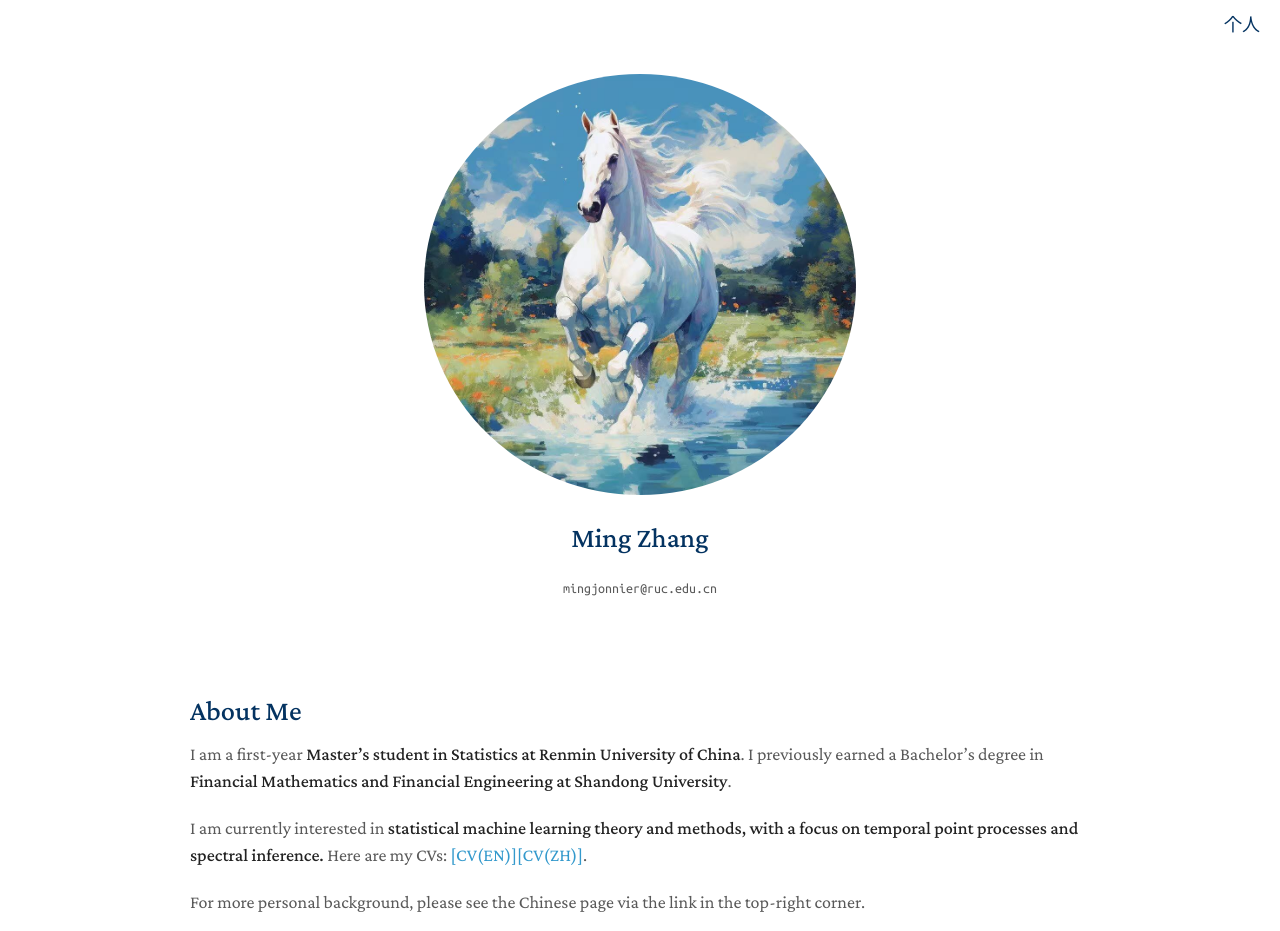
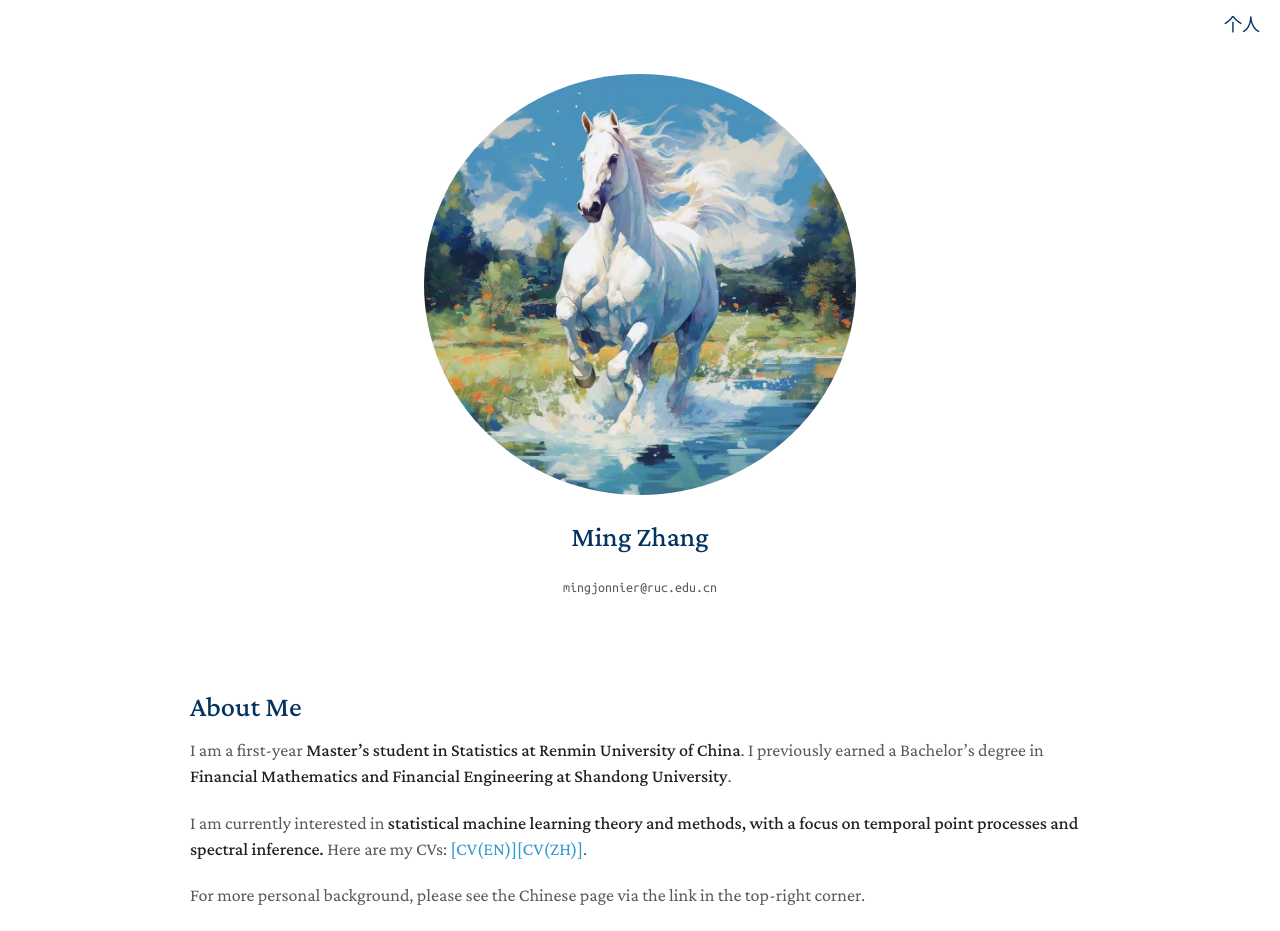
Before and after one commit to zhangming4153/zhangming4153.github.io, a Jekyll site: the page built from index.md, in a window 1280 px wide. Shown: the top 931 px of the page. Built offline with Jekyll 4.4.1, drawn with Linux system fonts in a browser that asks for light colours; a style sheet for code colours, icons or effects is not loaded.

Commit message:
Update font.css

```diff
--- a/assets/css/font.css
+++ b/assets/css/font.css
@@ -4,7 +4,7 @@
 body {
   background-color: #fff;
   padding:0px;
-  font: 17.0px/1.5 Crimson Pro, serif;
+  font: 15.0px/1.45 Crimson Pro, serif;
   color:#595959;
   font-weight:400;
   margin:0
```
